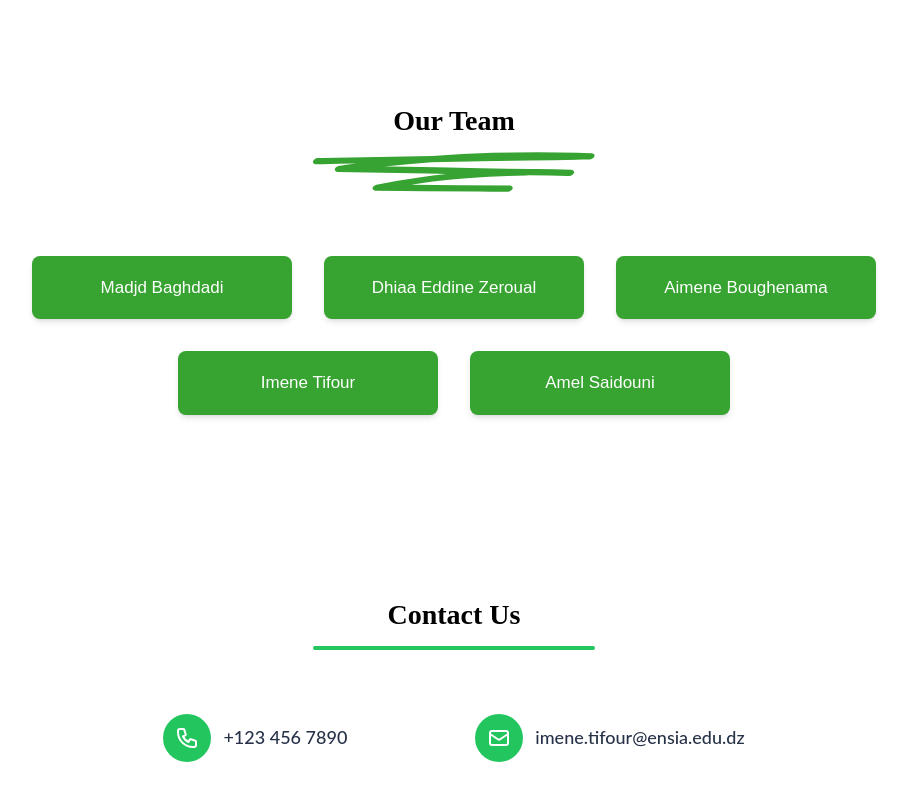
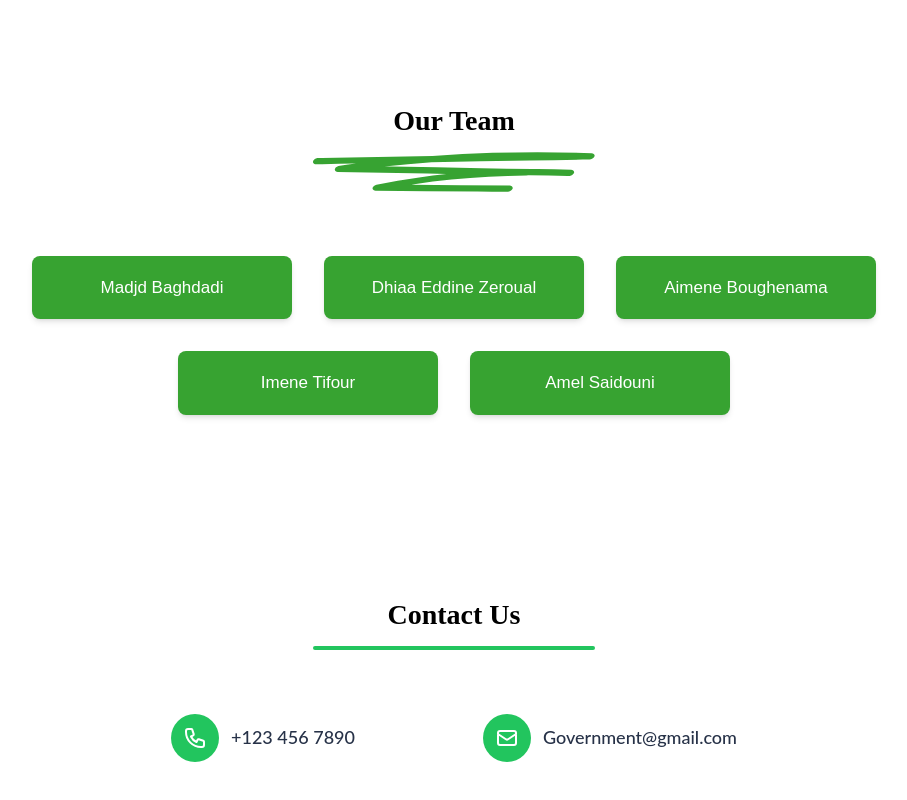
Before and after one commit to Majd-Baghdadi/SE-Project, a React app in the folder client/: page /about in a window 1280 px wide. Shown: the part 1698-2498 px from the top of the page, without its empty margins (186-1093 px from the left). Built offline with nearby package versions, Linux system fonts and the light colour scheme; the HTML template or start-up script is replaced by a standard one.

Commit message:
Fix About Us

```diff
--- a/client/src/pages/AboutUs.jsx
+++ b/client/src/pages/AboutUs.jsx
@@ -399,7 +399,7 @@ const AboutUsPage = () => {
                       color: "#273248"
                     }}
                   >
-                    imene.tifour@ensia.edu.dz
+                    Government@gmail.com
                   </span>
                 </a>
 
```
